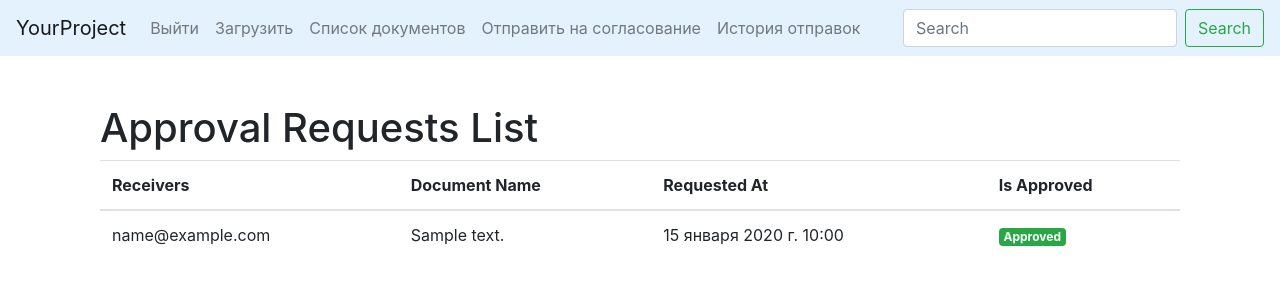
After one commit to KairzhanovMurat/Document-Signing-System, a Django app: page /approvals/list in a window 1280 px wide. The commit adds this page. Shown: the top 300 px of the page. Run offline with Django 4.2, Linux system fonts and the light colour scheme; a user stored in the database is signed in; tables that the repository leaves empty hold one stand-in row (values such as "Sample post").

Commit message:
added approval request functionality

```diff
--- a/main/admin.py
+++ b/main/admin.py
@@ -43,3 +43,4 @@ class DefaultUserAdmin(UserAdmin):
 
 admin.site.register(models.DefaultUser, DefaultUserAdmin)
 admin.site.register(models.Document)
+admin.site.register(models.ApprovalRequest)
--- a/main/apps.py
+++ b/main/apps.py
@@ -1,4 +1,6 @@
 from django.apps import AppConfig
+from django.dispatch import receiver
+from django.db.models.signals import pre_delete, post_save
 
 
 class MainConfig(AppConfig):
@@ -6,4 +8,6 @@ class MainConfig(AppConfig):
     name = 'main'
 
     def ready(self):
-       import main.signals
+        import main.signals
+
+        from .signals import delete_document_file, send_approval_request_email, send_approval_request_app
--- a/main/models.py
+++ b/main/models.py
@@ -20,6 +20,9 @@ class DefaultUser(AbstractBaseUser, PermissionsMixin):
     is_staff = models.BooleanField(default=False)
     is_active = models.BooleanField(default=True)
 
+    def get_full_name(self):
+        return f'{self.first_name} {self.last_name}'
+
     def __str__(self):
         return self.email
 
@@ -40,3 +43,14 @@ class Document(models.Model):
 
     def get_absolute_url(self):
         return reverse('detail', args=[str(self.pk)])
+
+
+class ApprovalRequest(models.Model):
+    sender = models.ForeignKey(settings.AUTH_USER_MODEL, on_delete=models.CASCADE, related_name='sender')
+    receivers = models.ManyToManyField(settings.AUTH_USER_MODEL, related_name='receivers')
+    document = models.ForeignKey(Document, on_delete=models.CASCADE)
+    requested_at = models.DateTimeField(auto_now_add=True)
+    is_approved = models.BooleanField(default=False)
+
+    def __str__(self):
+        return f'{self.sender} approval request for {self.document.description}'
--- a/main/urls.py
+++ b/main/urls.py
@@ -1,14 +1,17 @@
 from django.urls import path
-from django.contrib.auth.views import LogoutView
+from django.contrib.auth.views import LogoutView, LoginView
 from . import views
 
 urlpatterns = [
     path('', views.Index.as_view(), name='home'),
-    path('login', views.LoginView.as_view(), name='login'),
+    path('login', LoginView.as_view(), name='login'),
     path('logout', LogoutView.as_view(), name='logout'),
     path('create', views.UploadFileView.as_view(), name='create'),
     path('update/<int:pk>', views.UpdateFileView.as_view(), name='update'),
     path('delete/<int:pk>', views.DeleteFileView.as_view(), name='delete'),
     path('list', views.ListFileView.as_view(), name='list'),
-    path('detail/<int:pk>', views.DetailFileView.as_view(), name='detail')
+    path('detail/<int:pk>', views.DetailFileView.as_view(), name='detail'),
+    path('approval', views.CreateApprovalRequest.as_view(), name='approval'),
+    path('approvals/list', views.ListApprovalRequest.as_view(), name='approval_list'),
+
 ]
--- a/main/views.py
+++ b/main/views.py
@@ -1,8 +1,7 @@
-from django.contrib.auth.views import LoginView
-from django.shortcuts import render
+from django.shortcuts import render, redirect
 from django.views import generic
+
 from . import models
-from . import forms
 
 
 # Create your views here.
@@ -14,17 +13,10 @@ class Index(generic.View):
             return render(request, 'index.html')
 
 
-#
-#
-# class CustomLoginView(LoginView):
-#     # form_class = forms.EmailAuthenticationForm
-#     template_name = 'registration/login.html'
-
-
 class UploadFileView(generic.CreateView):
     model = models.Document
     template_name = 'create.html'
-    success_url = '/'
+    success_url = '/list'
     fields = ('file', 'description')
 
     def form_valid(self, form):
@@ -59,3 +51,33 @@ class ListFileView(generic.ListView):
 class DetailFileView(generic.DetailView):
     model = models.Document
     template_name = 'detail.html'
+
+
+class CreateApprovalRequest(generic.View):
+    template_name = 'approval.html'
+
+    def get(self, request, *args, **kwargs):
+        user = request.user
+        receivers = models.DefaultUser.objects.exclude(id=user.id)
+        documents = models.Document.objects.filter(user=user)
+        context = {'receivers': receivers, 'documents': documents}
+        return render(request, self.template_name, context)
+
+    def post(self, request, *args, **kwargs):
+        sender = request.user
+        receivers = request.POST.getlist('receivers')
+        document_id = request.POST.get('document')
+        document = models.Document.objects.get(id=document_id)
+        approval_request = models.ApprovalRequest.objects.create(sender=sender, document=document)
+        approval_request.receivers.set(receivers)
+        approval_request.save()
+        return redirect('home')
+
+
+class ListApprovalRequest(generic.ListView):
+    template_name = 'list_approval.html'
+    model = models.ApprovalRequest
+    context_object_name = 'approval_requests'
+
+    def get_queryset(self):
+        return models.ApprovalRequest.objects.filter(sender=self.request.user).select_related('document', 'sender')
--- a/templates/base.html
+++ b/templates/base.html
@@ -20,17 +20,23 @@
             <li class="nav-item dropdown">
                 {% if request.user.is_authenticated %}
                     <li class="nav-item">
-                        <a class="nav-link" href="{% url 'logout' %}">Logout</a>
+                        <a class="nav-link" href="{% url 'logout' %}">Выйти</a>
                     </li>
                     <li class="nav-item">
-                        <a class="nav-link" href="{% url 'create' %}">Upload</a>
+                        <a class="nav-link" href="{% url 'create' %}">Загрузить</a>
                     </li>
                     <li class="nav-item">
-                        <a class="nav-link" href="{% url 'list' %}">List</a>
+                        <a class="nav-link" href="{% url 'list' %}">Список документов</a>
+                    </li>
+                     <li class="nav-item">
+                        <a class="nav-link" href="{% url 'approval' %}">Отправить на согласование </a>
+                    </li>
+                    <li class="nav-item">
+                        <a class="nav-link" href="{% url 'approval_list' %}">История отправок </a>
                     </li>
                 {% else %}
                     <li class="nav-item">
-                        <a class="nav-link" href="{% url 'login' %}">Login</a>
+                        <a class="nav-link" href="{% url 'login' %}">Зайти</a>
                     </li>
                 {% endif %}
 
--- /dev/null
+++ b/templates/list_approval.html
@@ -0,0 +1,37 @@
+{% extends 'base.html' %}
+{% block content %}
+    <div class="container mt-5">
+        <h1>Approval Requests List</h1>
+        <table class="table">
+            <thead>
+                <tr>
+                    <th>Receivers</th>
+                    <th>Document Name</th>
+                    <th>Requested At</th>
+                    <th>Is Approved</th>
+                </tr>
+            </thead>
+            <tbody>
+                {% for approval_request in approval_requests %}
+                    <tr>
+                        <td>
+                            {% for receiver in approval_request.receivers.all %}
+                                {{ receiver.email }}
+                                {% if not forloop.last %}, {% endif %}
+                            {% endfor %}
+                        </td>
+                        <td>{{ approval_request.document.description }}</td>
+                        <td>{{ approval_request.requested_at }}</td>
+                        <td>
+                            {% if approval_request.is_approved %}
+                                <span class="badge badge-success">Approved</span>
+                            {% else %}
+                                <span class="badge badge-warning">Pending Approval</span>
+                            {% endif %}
+                        </td>
+                    </tr>
+                {% endfor %}
+            </tbody>
+        </table>
+    </div>
+{% endblock %}
--- a/templates/registration/login.html
+++ b/templates/registration/login.html
@@ -8,7 +8,7 @@
 
     <form action="{% url 'login' %}" method="post">
         {{ form | crispy }} {% csrf_token %}
-        <button type="submit" class="btn btn-success">submit</button>
+        <button type="submit" class="btn btn-success">Login</button>
     </form>
 
 {% endblock %}
--- a/templates/update.html
+++ b/templates/update.html
@@ -1,5 +1,7 @@
 {% extends 'base.html' %}
 {% block content %}
+    {% load crispy_forms_tags %}
+    {% load crispy_forms_filters %}
      <div class="container mt-5">
         <h1>Edit Document</h1>
         <div class="card">
```
Also changed, not shown: DocSigningSystem/settings.py (+10 -1 lines), main/forms.py (+25 -19 lines), main/signals.py (+44 -2 lines), templates/approval.html (added, +26 -0 lines), main/migrations/0003_alter_document_file_approvalrequest.py (added).
